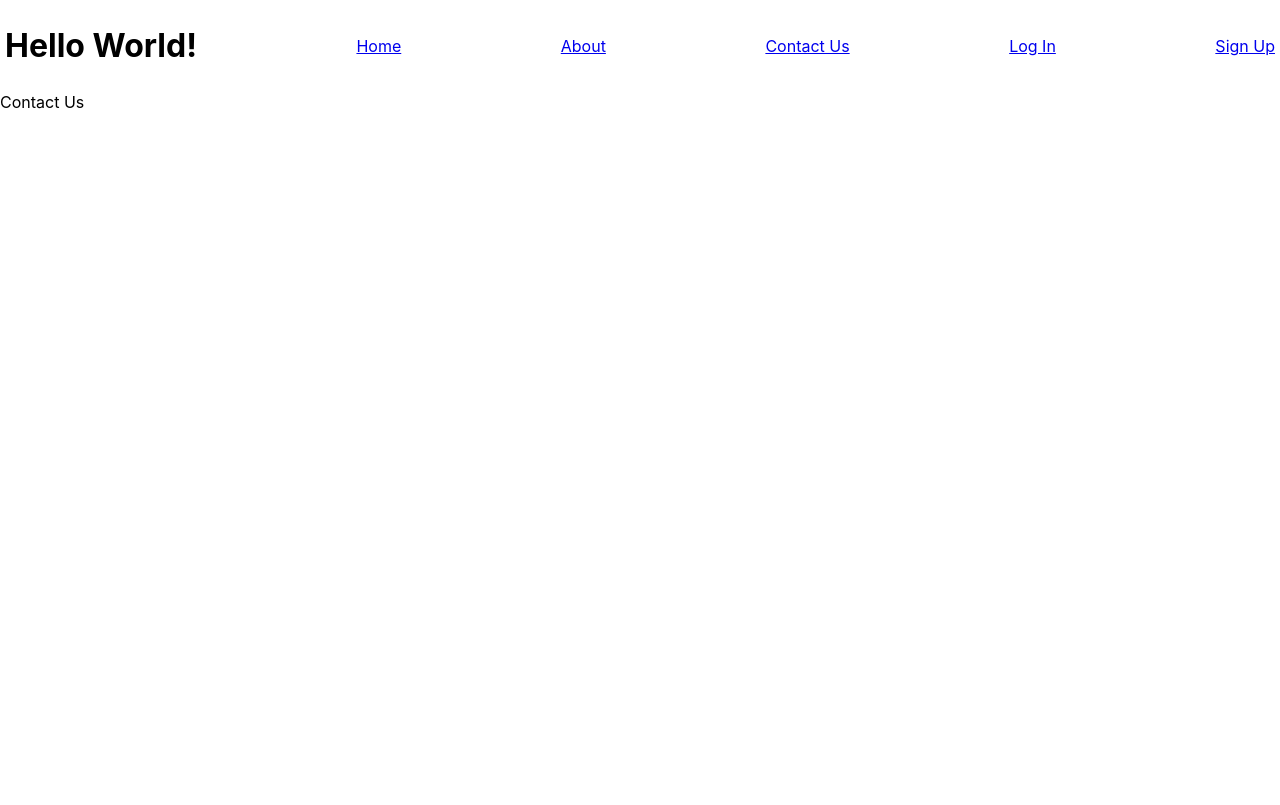
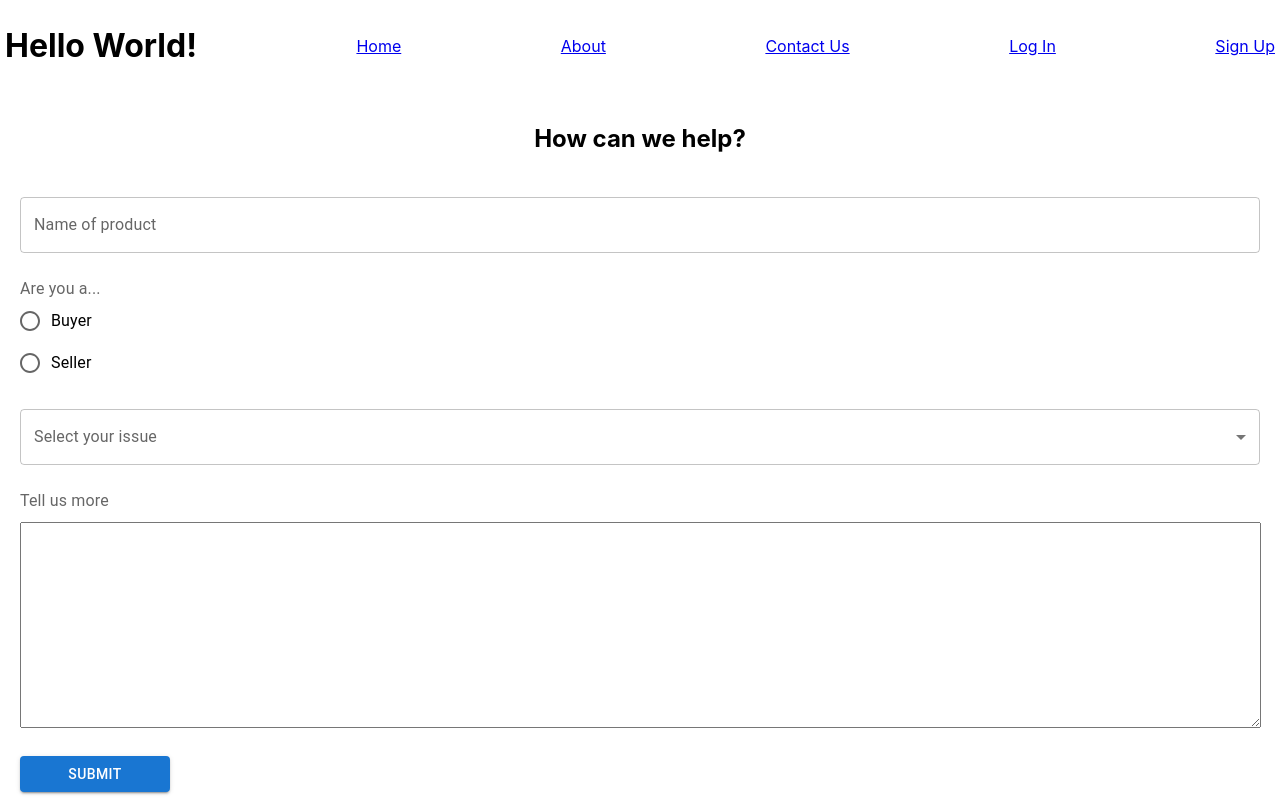
Before and after one commit to dommie123/Sheelas_Site, a React (Create React App) app in the folder frontend/: page /contact in a window 1280 px wide. Built offline with nearby package versions, Linux system fonts and the light colour scheme.

Commit message:
Users can now submit support tickets to backend

```diff
--- /dev/null
+++ b/frontend/src/components/common/radio-group/radio-group.js
@@ -0,0 +1,24 @@
+import React from 'react';
+import Radio from '@mui/material/Radio';
+import RadioGroup from '@mui/material/RadioGroup';
+import FormControlLabel from '@mui/material/FormControlLabel';
+import FormControl from '@mui/material/FormControl';
+import FormLabel from '@mui/material/FormLabel';
+
+export default function RadioButtonsGroup(props) {
+    const { options, label, className, onChange } = props;    // options = [{value: option1, label: 'option1'}, {value: option2, label: 'option2'}]
+
+    return (
+        <FormControl>
+            <FormLabel id={`${className}-label`}>{label}</FormLabel>
+            <RadioGroup
+                aria-labelledby={`${className}-label`}
+                name={className}
+                className={className}
+                onChange={onChange}
+            >
+                {options.map(option => <FormControlLabel value={option.value} control={<Radio />} label={option.label} />)}
+            </RadioGroup>
+        </FormControl>
+    );
+}
--- /dev/null
+++ b/frontend/src/components/common/select/select.js
@@ -0,0 +1,27 @@
+import React from 'react';
+import Box from '@mui/material/Box';
+import InputLabel from '@mui/material/InputLabel';
+import MenuItem from '@mui/material/MenuItem';
+import FormControl from '@mui/material/FormControl';
+import Select from '@mui/material/Select';
+
+export default function BasicSelect(props) {
+  const { value, onChange, label, className, options } = props; // options = ['option1', 'option2', 'option3']
+
+  return (
+    <Box sx={{ minWidth: 120 }} className={`${className}-container`}>
+      <FormControl fullWidth>
+        <InputLabel id={`${className}-label`}>{label}</InputLabel>
+        <Select
+          labelId={`${className}-label`}
+          className={className}
+          value={value}
+          label={label}
+          onChange={onChange}
+        >
+          {options.map(option => <MenuItem value={option}>{option}</MenuItem>)}
+        </Select>
+      </FormControl>
+    </Box>
+  );
+}
--- a/frontend/src/components/feature/contact-us/contact-us.css
+++ b/frontend/src/components/feature/contact-us/contact-us.css
@@ -0,0 +1,25 @@
+.contact-page-container {
+    width: calc(100% - 40px);
+    height: 90%;
+    display: flex;
+    flex-direction: column;
+    justify-content: space-around;
+    margin-left: 20px;
+}
+
+.contact-page-title-text {
+    text-align: center;
+}
+
+.comments-field-label {
+    margin-bottom: 10px;
+}
+
+.comments-field {
+    width: calc(100% - 5px);
+    height: 200px;
+}
+
+.submit-ticket-button {
+    width: 150px;
+}
--- a/frontend/src/components/feature/contact-us/contact-us.js
+++ b/frontend/src/components/feature/contact-us/contact-us.js
@@ -1,7 +1,73 @@
-import React from 'react';
+import React, { useState } from 'react';
+import { useSelector, useDispatch } from 'react-redux';
+
+import { TextField, Button, InputLabel } from '@mui/material';
+
+import RadioButtonsGroup from '../../common/radio-group/radio-group';
+import BasicSelect from '../../common/select/select';
+
+import { addToMessageQueue } from '../../../slices/global-slice';
+import { showError } from '../../../utils/error';
+import { authPostRequest } from '../../../utils/axios-helpers';
+
+import './contact-us.css';
 
 export default function ContactUsPage() {
+    const user = useSelector(state => state.login.loggedInUser);
+    const [productName, setProductName] = useState("");
+    const [isSeller, setIsSeller] = useState(false);
+    const [issue, setIssue] = useState("");
+    const [comments, setComments] = useState("");
+    const dispatch = useDispatch();
+
+    const submitTicket = () => {
+        const reqBody = {
+            product_name: productName,
+            is_seller: isSeller,
+            issue,
+            comments
+        };
+
+        authPostRequest('ticket', reqBody, user.accessToken)
+            .then(res => dispatch(addToMessageQueue({severity: 'success', content: 'Your ticket was successfully submitted!'})))
+            .catch(err => showError(err.message));
+    }
+
     return (
-        <></>
+        <div className="contact-page-container">
+            <h2 className='contact-page-title-text'>How can we help?</h2>
+            <TextField
+                variant='outlined'
+                value={productName}
+                onChange={(e) => setProductName(e.target.value)}
+                label='Name of product'
+                className='product-name-field'
+            />
+            <RadioButtonsGroup
+                className="is-seller-field"
+                label='Are you a...'
+                options={[
+                    { value: "buyer", label: "Buyer"},
+                    { value: "seller", label: "Seller"}
+                ]}
+                onChange={(e) => setIsSeller(Boolean(e.target.value === "seller"))}
+            />
+            <BasicSelect
+                className="issue-field"
+                label="Select your issue"
+                value={issue}
+                onChange={(e) => setIssue(e.target.value)}
+                options={[
+                    'Test1',
+                    'Test2',
+                    'Test3'
+                ]}
+            />
+            <div className='comments-field-container'>
+                <InputLabel className='comments-field-label'>Tell us more</InputLabel>
+                <textarea className='comments-field' onChange={(e) => setComments(e.target.value)} />
+            </div>
+            <Button variant="contained" className='submit-ticket-button' onClick={submitTicket}>Submit</Button>
+        </div>
     )
 }
--- a/frontend/src/components/nav/router.js
+++ b/frontend/src/components/nav/router.js
@@ -5,6 +5,7 @@ import { Navbar } from "./navbar";
 import { RegisterModal } from "../feature/register/register-modal";
 import { LoginModal } from "../feature/login/login-modal";
 import AboutPage from "../feature/about/about-us";
+import ContactUsPage from "../feature/contact-us/contact-us";
 
 const router = createBrowserRouter([
     {
@@ -52,7 +53,7 @@ const router = createBrowserRouter([
         element: (
             <>
                 <Navbar />
-                <div>Contact Us</div>
+                <ContactUsPage />
             </>
         )
     },
--- a/frontend/src/index.css
+++ b/frontend/src/index.css
@@ -1,6 +1,6 @@
 html {
   width: 100%;
-  height: 100%;
+  height: 99%;
 }
 
 body {
@@ -12,7 +12,7 @@ body {
   -moz-osx-font-smoothing: grayscale;
   width: 100%;
   height: 100%;
-  overflow: hidden;
+  overflow: auto;
 }
 
 code {
--- /dev/null
+++ b/frontend/src/utils/axios-helpers.js
@@ -0,0 +1,8 @@
+import axios from "axios";
+import { determineBackendURL } from "../AppConfig";
+
+export const authPostRequest = (endpoint, body, token) => {
+    return axios.post(`${determineBackendURL()}/${endpoint}`, body, { headers: {
+        "Authorization": `jwt ${token.access_token}`
+    }});
+}
```
